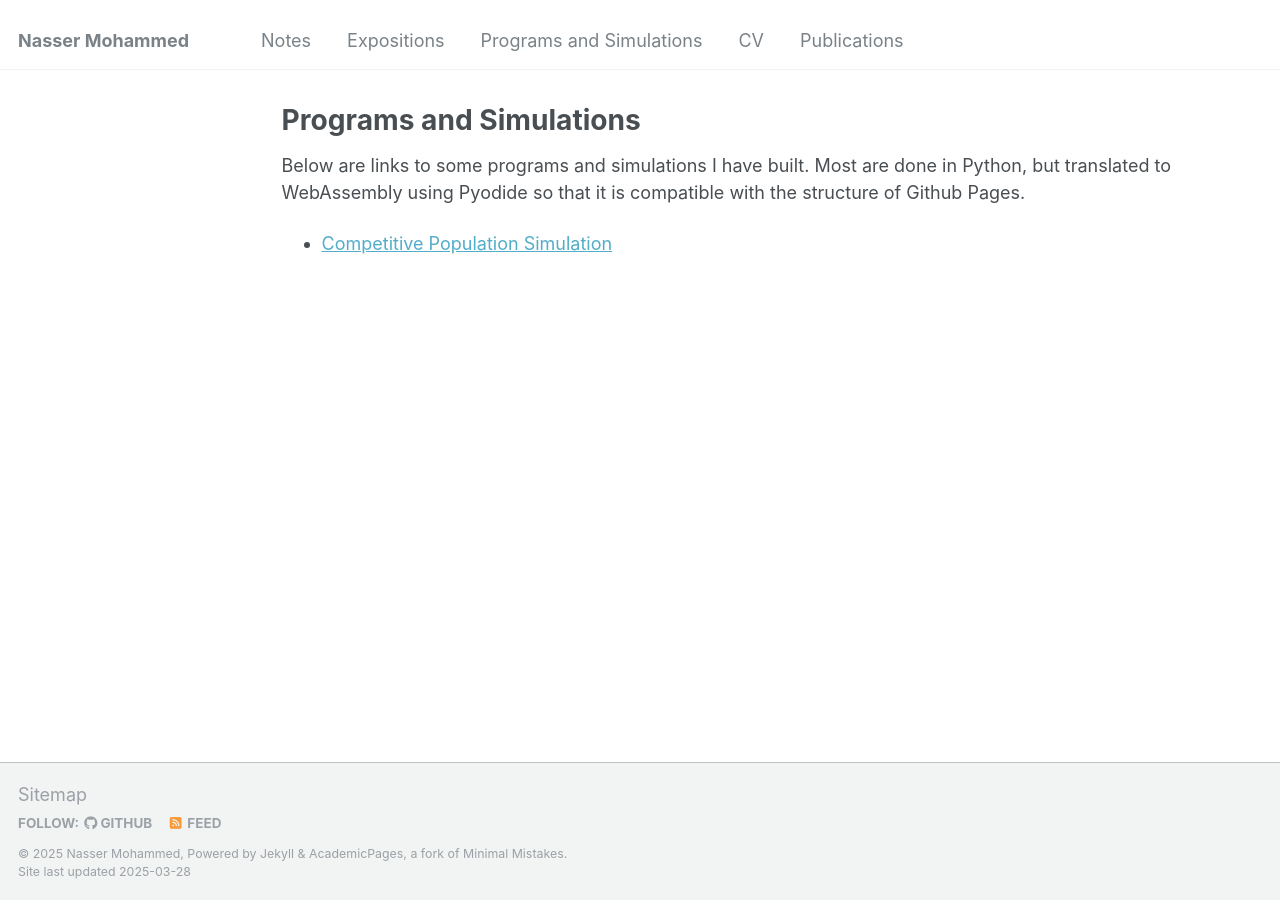
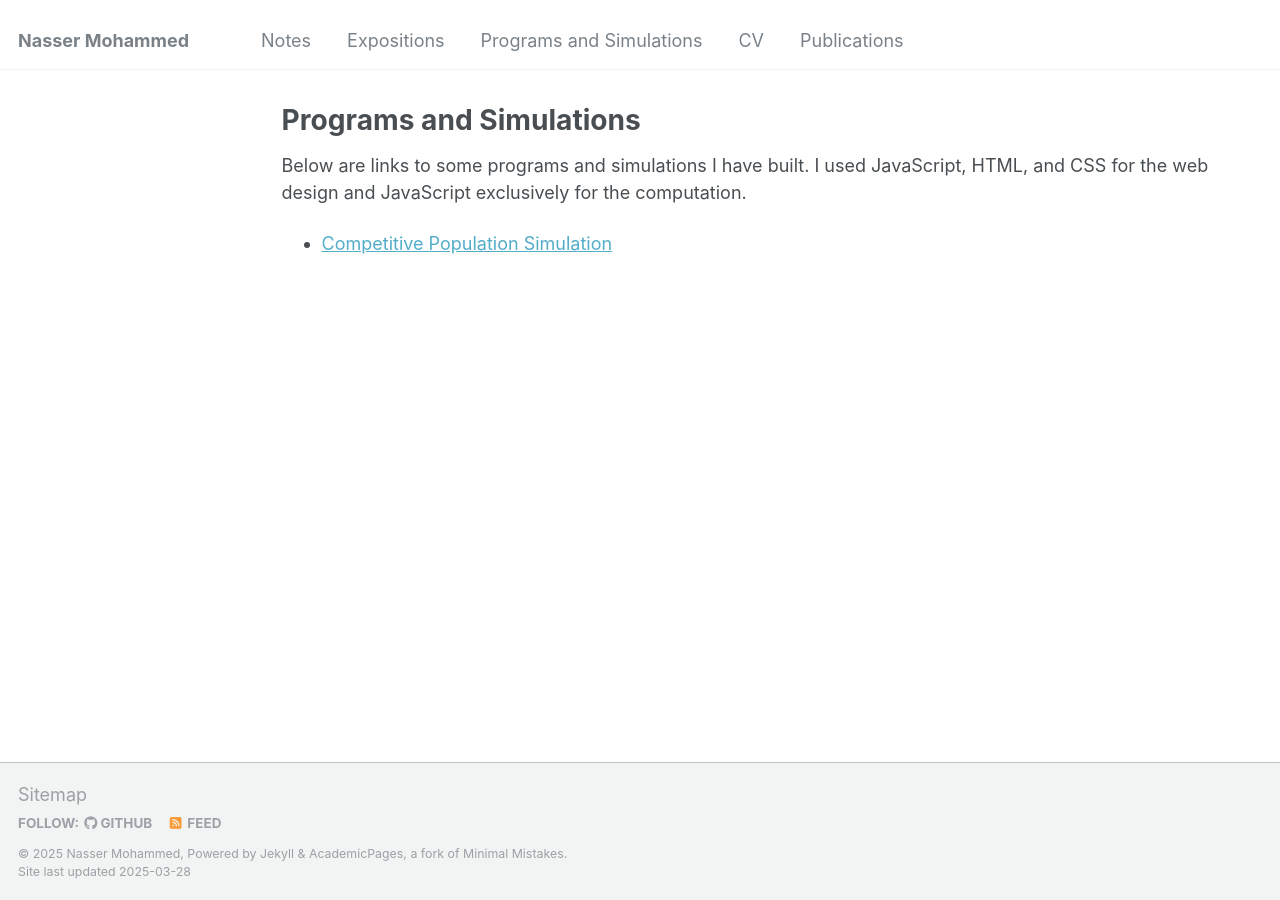
Before and after one commit to Nasser-Mohammed/Nasser-Mohammed.github.io, a Jekyll site: the page built from _pages/programs-simulations.md, in a window 1280 px wide. Built offline with Jekyll 4.4.1, drawn with Linux system fonts in a browser that asks for light colours.

Commit message:
Update programs-simulations.md

```diff
--- a/_pages/programs-simulations.md
+++ b/_pages/programs-simulations.md
@@ -4,5 +4,5 @@ title: "Programs and Simulations"
 permalink: /programs-simulations/
 author_profile: false
 ---
-Below are links to some programs and simulations I have built. Most are done in Python, but translated to WebAssembly using Pyodide so that it is compatible with the structure of Github Pages.
+Below are links to some programs and simulations I have built. I used JavaScript, HTML, and CSS for the web design and JavaScript exclusively for the computation.
 - [Competitive Population Simulation](/programs-simulations/Population-Model/index.html)
```
